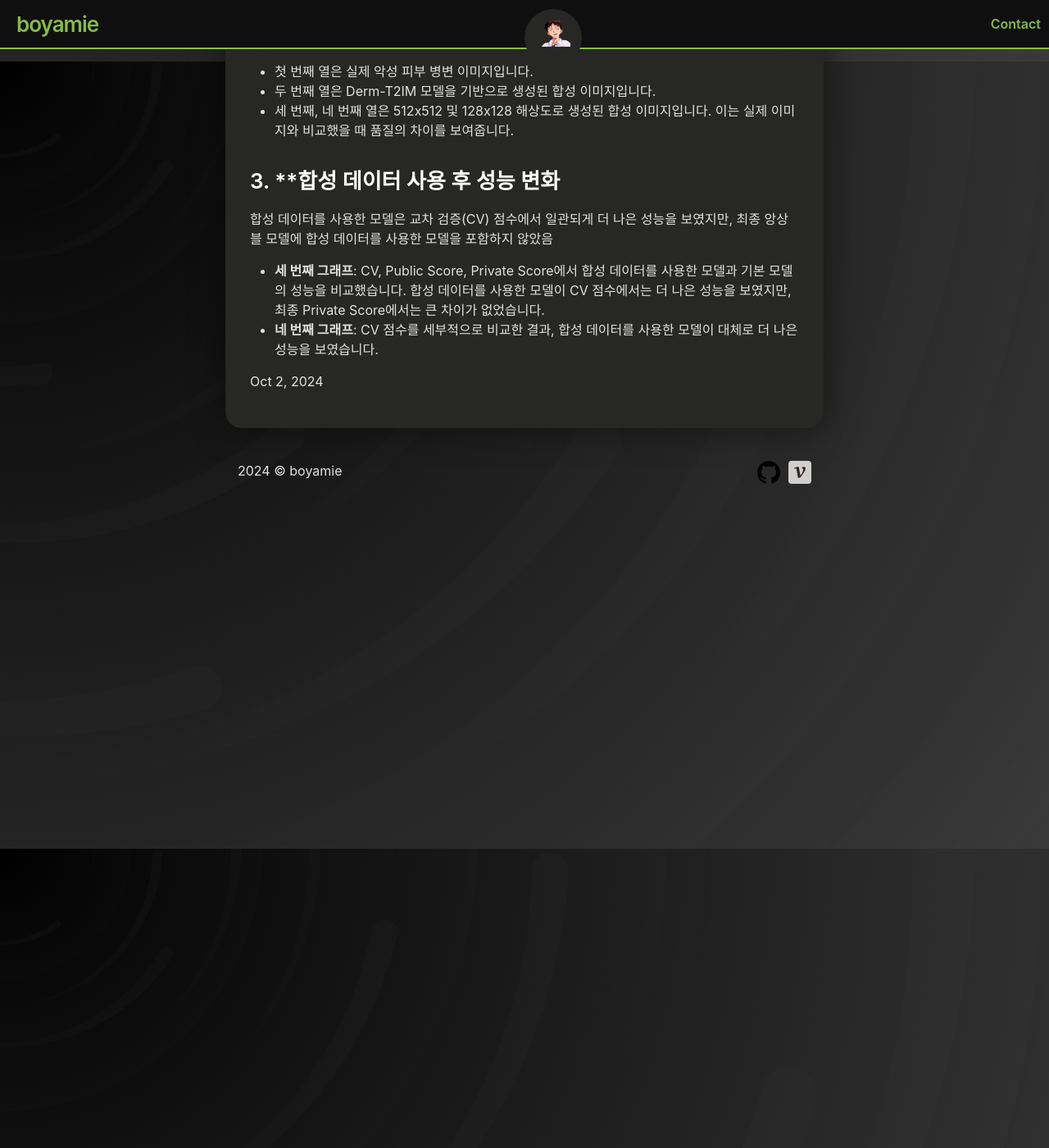
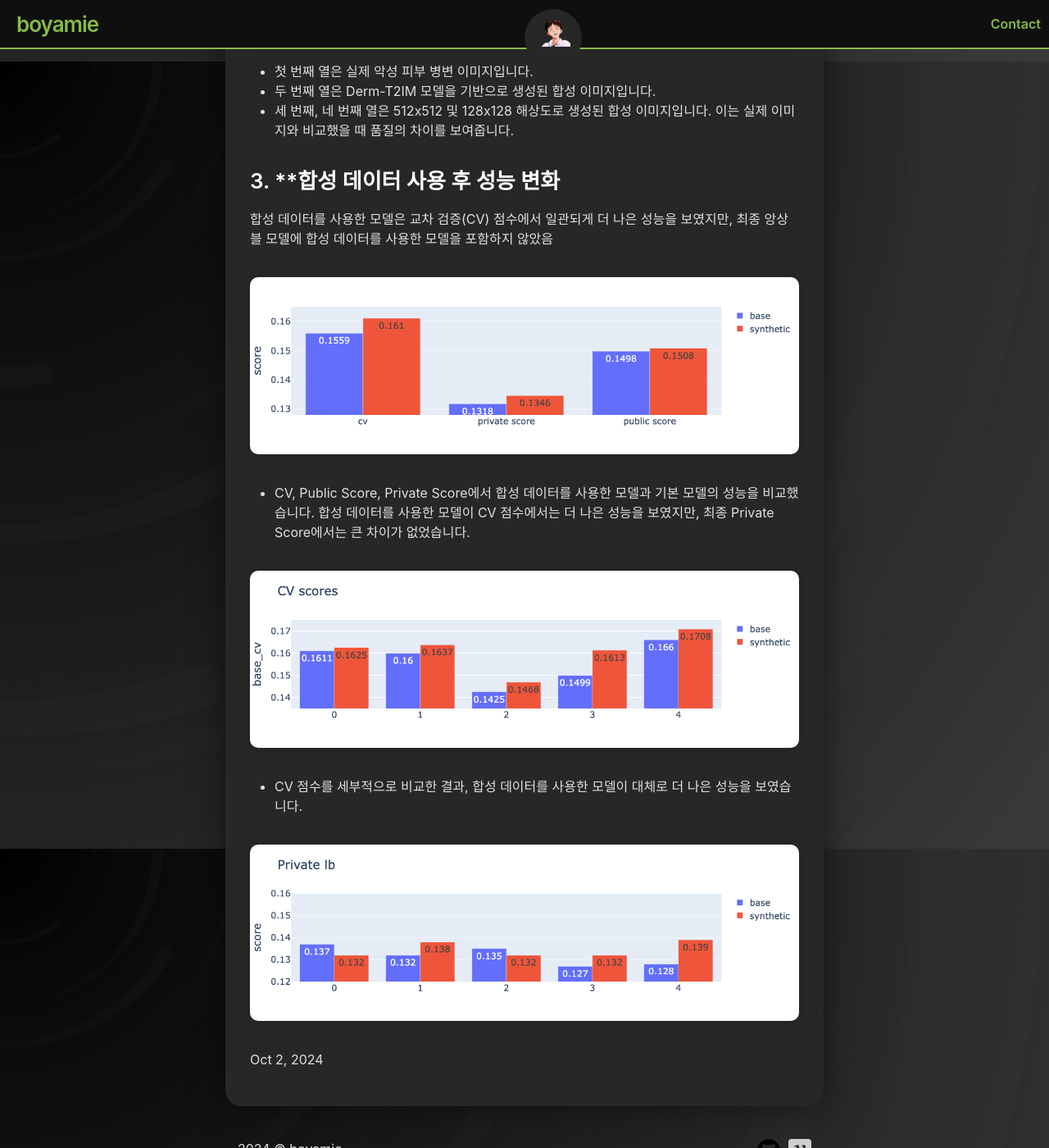
Before and after one commit to boyamie/boyamie.github.io, a Jekyll site: the page built from _posts/2024-10-02-boostcamp_038.md, in a window 1280 px wide and 1400 px high, scrolled down 2805 px. Shown: the whole window at 82% size. Built offline with Jekyll 4.4.1, drawn with Linux system fonts in a browser that asks for light colours.

Commit message:
Update 2024-10-02-boostcamp_038.md

```diff
--- a/_posts/2024-10-02-boostcamp_038.md
+++ b/_posts/2024-10-02-boostcamp_038.md
@@ -65,5 +65,13 @@ GBDT 모델 중 **CatBoost**는 **Optuna**를 사용하여 하이퍼파라미터
 ### 3. **합성 데이터 사용 후 성능 변화
 
 합성 데이터를 사용한 모델은 교차 검증(CV) 점수에서 일관되게 더 나은 성능을 보였지만, 최종 앙상블 모델에 합성 데이터를 사용한 모델을 포함하지 않았음
-- **세 번째 그래프**: CV, Public Score, Private Score에서 합성 데이터를 사용한 모델과 기본 모델의 성능을 비교했습니다. 합성 데이터를 사용한 모델이 CV 점수에서는 더 나은 성능을 보였지만, 최종 Private Score에서는 큰 차이가 없었습니다.
-- **네 번째 그래프**: CV 점수를 세부적으로 비교한 결과, 합성 데이터를 사용한 모델이 대체로 더 나은 성능을 보였습니다.
+
+![3](https://boyamie.github.io/image/1002_3.png)
+
+- CV, Public Score, Private Score에서 합성 데이터를 사용한 모델과 기본 모델의 성능을 비교했습니다. 합성 데이터를 사용한 모델이 CV 점수에서는 더 나은 성능을 보였지만, 최종 Private Score에서는 큰 차이가 없었습니다.
+
+![4](https://boyamie.github.io/image/1002_4.png)
+
+- CV 점수를 세부적으로 비교한 결과, 합성 데이터를 사용한 모델이 대체로 더 나은 성능을 보였습니다.
+
+![5](https://boyamie.github.io/image/1002_5.png)
```
